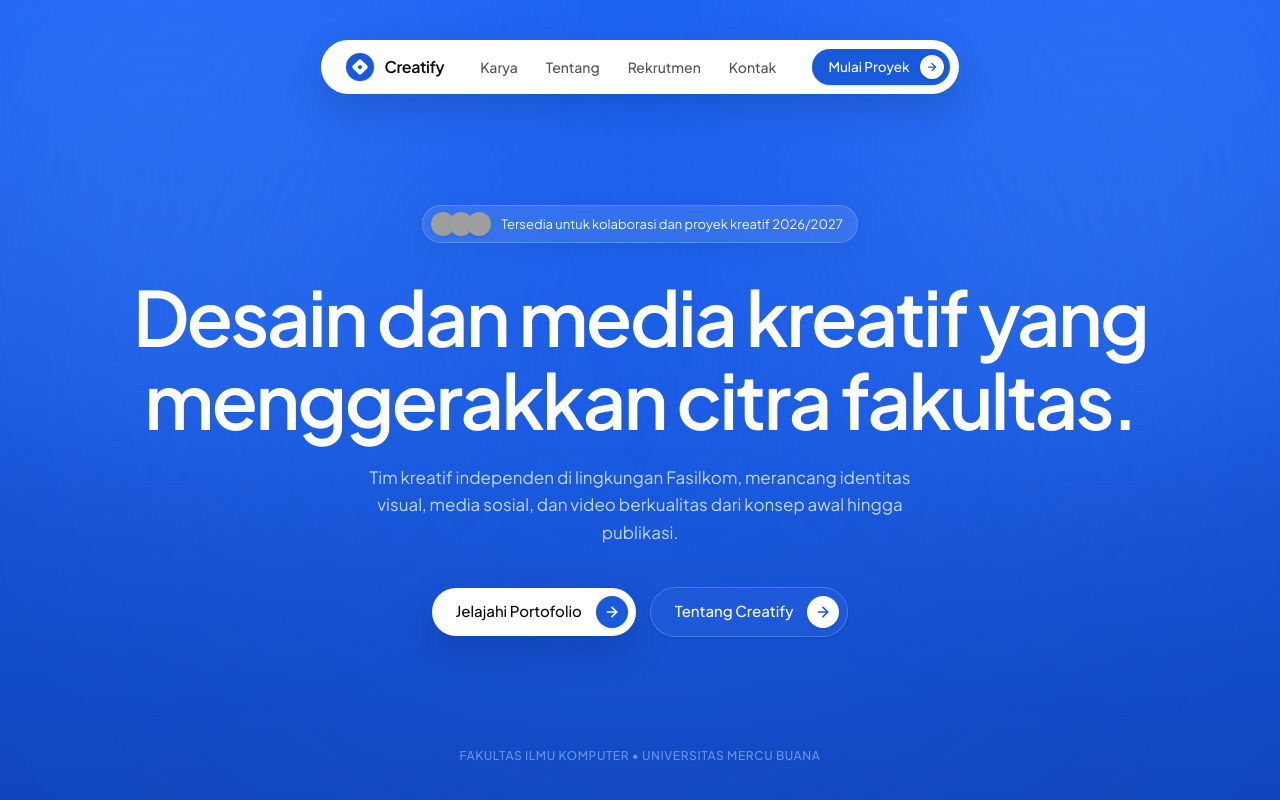
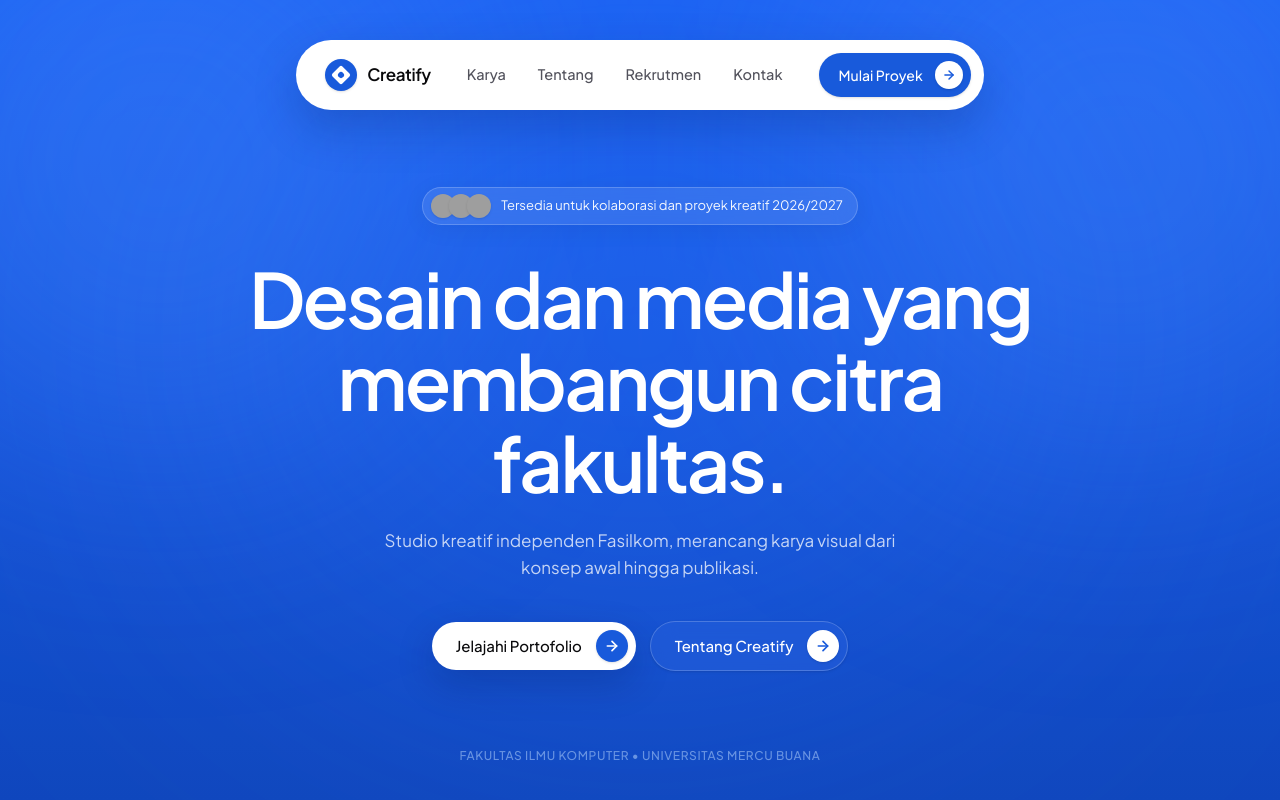
Before and after one commit to zidan-maulana/Creatify, a Next.js app: page / in a window 1280 px wide. Built offline with nearby package versions, Linux system fonts and the light colour scheme; grey boxes are pictures that could not be loaded.

Commit message:
feat: perbarui ketebalan navbar dan simetri baris teks Hero Section

```diff
--- a/src/components/public/HeroSection.tsx
+++ b/src/components/public/HeroSection.tsx
@@ -9,7 +9,7 @@ export function HeroSection() {
 
   return (
     <section className="relative min-h-screen w-full overflow-hidden bg-gradient-to-b from-[#1c62f2] via-[#1655dc] to-[#1047bd] text-white flex flex-col justify-between selection:bg-white selection:text-[#1655dc]">
-      {/* Background Lighting & Soft Ambient Glows (Inspirasi Biru Cerah Poster Fasilkom) */}
+      {/* Background Lighting & Soft Ambient Glows (Biru Cerah Poster Fasilkom) */}
       <div className="pointer-events-none absolute inset-0 z-0 overflow-hidden">
         {/* Top-Left Ambient Spotlight */}
         <div className="absolute -top-32 -left-32 h-[580px] w-[580px] rounded-full bg-[#5293ff]/30 blur-[130px]" />
@@ -19,28 +19,28 @@ export function HeroSection() {
         <div className="absolute top-[42%] left-1/2 -translate-x-1/2 -translate-y-1/2 h-[650px] w-[850px] rounded-full bg-[#3078ff]/25 blur-[150px]" />
       </div>
 
-      {/* 1. FLOATING NAVBAR (Pill Shape) */}
+      {/* 1. FLOATING NAVBAR (Pill Shape - Dibuat Lebih Berisi / Plump) */}
       <header className="relative z-30 w-full pt-8 sm:pt-10 px-4 sm:px-6">
         <div className="mx-auto max-w-fit">
-          <nav className="relative flex items-center gap-5 sm:gap-9 rounded-full bg-white px-3 py-2 sm:pl-6 sm:pr-2 sm:py-2 shadow-[0_14px_36px_rgba(8,30,95,0.22)] border border-white/60 backdrop-blur-md transition-all">
+          <nav className="relative flex items-center gap-5 sm:gap-9 rounded-full bg-white px-3.5 py-2.5 sm:pl-7 sm:pr-3 sm:py-3 shadow-[0_18px_45px_rgba(8,30,95,0.24)] border border-white/70 backdrop-blur-md transition-all">
             {/* Logo */}
             <Link
               href="/"
               className="flex items-center gap-2.5 text-zinc-950 hover:opacity-90 transition-opacity"
             >
-              <div className="flex h-7 w-7 items-center justify-center rounded-full bg-[#185adb] text-white shadow-sm">
+              <div className="flex h-8 w-8 items-center justify-center rounded-full bg-[#185adb] text-white shadow-sm">
                 {/* Cobalt-style diamond icon */}
-                <div className="h-3 w-3 rotate-45 rounded-[2px] bg-white flex items-center justify-center">
-                  <div className="h-1 w-1 rounded-full bg-[#185adb]" />
+                <div className="h-3.5 w-3.5 rotate-45 rounded-[2px] bg-white flex items-center justify-center">
+                  <div className="h-1.5 w-1.5 rounded-full bg-[#185adb]" />
                 </div>
               </div>
-              <span className="text-[16px] font-semibold tracking-tight text-zinc-950">
+              <span className="text-[17px] font-semibold tracking-tight text-zinc-950">
                 Creatify
               </span>
             </Link>
 
             {/* Nav Links (Desktop) */}
-            <div className="hidden md:flex items-center gap-7 text-[14px] font-medium text-zinc-600">
+            <div className="hidden md:flex items-center gap-8 text-[14.5px] font-medium text-zinc-600">
               <Link
                 href="/portfolio"
                 className="hover:text-zinc-950 transition-colors"
@@ -71,11 +71,11 @@ export function HeroSection() {
             <div className="flex items-center gap-2">
               <Link
                 href="/contact"
-                className="group flex items-center gap-2.5 rounded-full bg-[#185adb] pl-4 pr-1.5 py-1.5 text-[13.5px] font-medium text-white shadow-sm hover:bg-[#1348b5] transition-all"
+                className="group flex items-center gap-3 rounded-full bg-[#185adb] pl-5 pr-2 py-2 text-[14px] font-medium text-white shadow-sm hover:bg-[#1348b5] transition-all"
               >
                 <span>Mulai Proyek</span>
-                <span className="flex h-6 w-6 items-center justify-center rounded-full bg-white text-[#185adb] transition-transform duration-200 group-hover:translate-x-0.5 shadow-sm">
-                  <ArrowRight className="h-3 w-3 stroke-[2.5]" />
+                <span className="flex h-7 w-7 items-center justify-center rounded-full bg-white text-[#185adb] transition-transform duration-200 group-hover:translate-x-0.5 shadow-sm">
+                  <ArrowRight className="h-3.5 w-3.5 stroke-[2.5]" />
                 </span>
               </Link>
 
@@ -83,13 +83,13 @@ export function HeroSection() {
               <button
                 type="button"
                 onClick={() => setMobileMenuOpen(!mobileMenuOpen)}
-                className="md:hidden flex h-8 w-8 items-center justify-center rounded-full text-zinc-700 hover:bg-zinc-100 transition-colors"
+                className="md:hidden flex h-9 w-9 items-center justify-center rounded-full text-zinc-700 hover:bg-zinc-100 transition-colors"
                 aria-label="Toggle navigation menu"
               >
                 {mobileMenuOpen ? (
-                  <X className="h-4 w-4" />
+                  <X className="h-5 w-5" />
                 ) : (
-                  <Menu className="h-4 w-4" />
+                  <Menu className="h-5 w-5" />
                 )}
               </button>
             </div>
@@ -157,16 +157,16 @@ export function HeroSection() {
           </span>
         </div>
 
-        {/* Headline: Persis dengan ketebalan dan font referensi */}
-        <h1 className="mt-7 sm:mt-8 max-w-5xl text-4xl sm:text-6xl md:text-7xl lg:text-[76px] font-semibold tracking-[-0.035em] text-white leading-[1.08]">
-          Desain dan media kreatif yang <br className="hidden sm:inline" />
-          menggerakkan citra fakultas.
+        {/* Headline: Persis 2 baris & irama jumlah kata seperti referensi (Brands and websites that / help companies grow.) */}
+        <h1 className="mt-7 sm:mt-8 max-w-4xl text-4xl sm:text-6xl md:text-7xl lg:text-[76px] font-semibold tracking-[-0.035em] text-white leading-[1.08]">
+          Desain dan media yang <br className="hidden sm:inline" />
+          membangun citra fakultas.
         </h1>
 
-        {/* Sub-headline: Ringan, seimbang, dan terpusat */}
-        <p className="mt-5 sm:mt-6 max-w-[560px] text-base sm:text-[17px] font-normal leading-relaxed text-white/75">
-          Tim kreatif independen di lingkungan Fasilkom, merancang identitas visual,
-          media sosial, dan video berkualitas dari konsep awal hingga publikasi.
+        {/* Sub-headline: Persis 2 baris seimbang dengan siluet identik referensi */}
+        <p className="mt-5 sm:mt-6 max-w-[540px] text-base sm:text-[17px] font-normal leading-[1.6] text-white/75">
+          Studio kreatif independen Fasilkom, merancang karya visual dari <br className="hidden sm:inline" />
+          konsep awal hingga publikasi.
         </p>
 
         {/* Action Buttons: Persis gaya pill Cobalt */}
```
